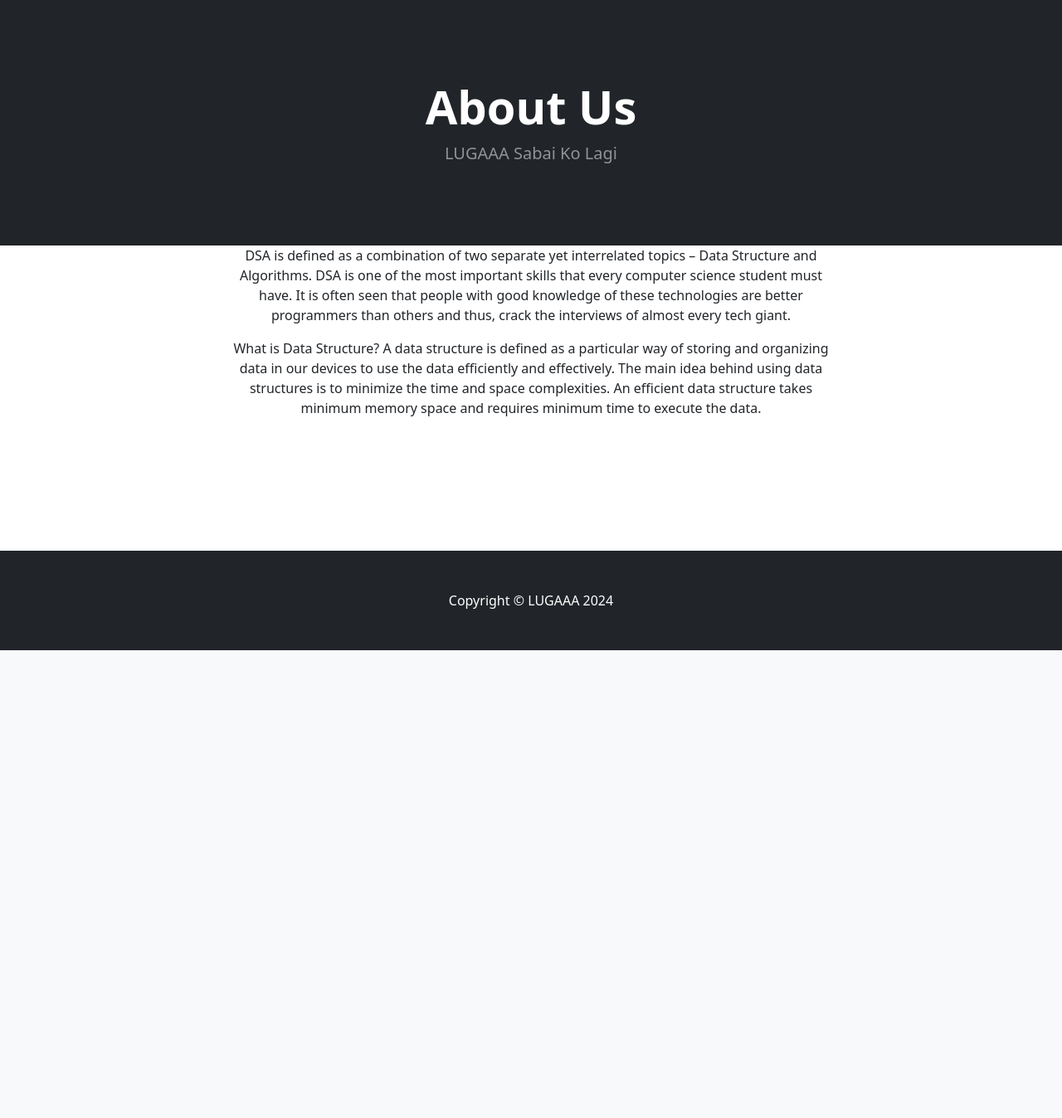
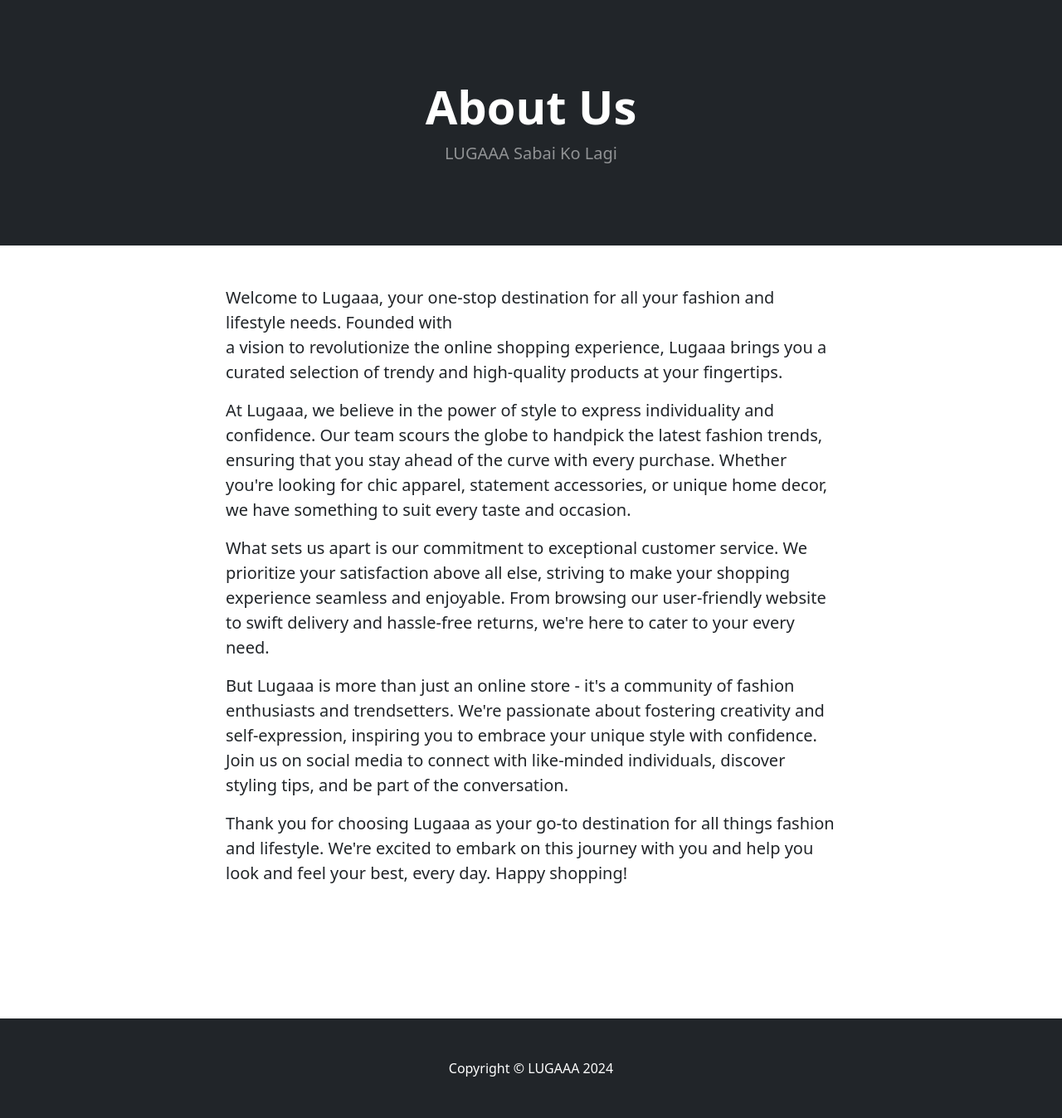
Before and after one commit to AnishRM-ai/EcommerceWebsiteIn-Django, a Django app: page /about/ in a window 1280 px wide. Shown: the part 87-1435 px from the top of the page at 83% size. Before the commit the page ends 871 px from the top, so only its background shows below. Run offline with Django 5.2, Linux system fonts and the light colour scheme; some libraries are stand-ins or nearby versions.

Commit message:
About page content changed

```diff
--- a/store/templates/about.html
+++ b/store/templates/about.html
@@ -9,15 +9,15 @@
     </div>
 </header>
 
-<div class = "container">
+<div class="container">
     <div class="row">
-        <center>
-            <div class = " col-8">
-                <p> DSA is defined as a combination of two separate yet interrelated topics – Data Structure and Algorithms. DSA is one of the most important skills that every computer science student must have. It is often seen that people with good knowledge of these technologies are better programmers than others and thus, crack the interviews of almost every tech giant.</p>
-                <p>What is Data Structure?
-                    A data structure is defined as a particular way of storing and organizing data in our devices to use the data efficiently and effectively. The main idea behind using data structures is to minimize the time and space complexities. An efficient data structure takes minimum memory space and requires minimum time to execute the data.</p>
-            </div>
-        </center>
+        <div class="col-md-8 mx-auto">
+            <p class="mt-5 lead text-justify">Welcome to <strong>Lugaaa</strong>, your one-stop destination for all your fashion and lifestyle needs. Founded with <br> a vision to revolutionize the online shopping experience, Lugaaa brings you a curated selection of trendy and high-quality products at your fingertips.</p>
+            <p class="lead text-justify">At Lugaaa, we believe in the power of style to express individuality and confidence. Our team scours the globe to handpick the latest fashion trends, ensuring that you stay ahead of the curve with every purchase. Whether you're looking for chic apparel, statement accessories, or unique home decor, we have something to suit every taste and occasion.</p>
+            <p class="lead text-justify">What sets us apart is our commitment to exceptional customer service. We prioritize your satisfaction above all else, striving to make your shopping experience seamless and enjoyable. From browsing our user-friendly website to swift delivery and hassle-free returns, we're here to cater to your every need.</p>
+            <p class="lead text-justify">But Lugaaa is more than just an online store - it's a community of fashion enthusiasts and trendsetters. We're passionate about fostering creativity and self-expression, inspiring you to embrace your unique style with confidence. Join us on social media to connect with like-minded individuals, discover styling tips, and be part of the conversation.</p>
+            <p class="lead text-justify">Thank you for choosing Lugaaa as your go-to destination for all things fashion and lifestyle. We're excited to embark on this journey with you and help you look and feel your best, every day. Happy shopping!</p>
+        </div>
     </div>
 </div>
 </br>
```
Also changed, not shown: db.sqlite3.
